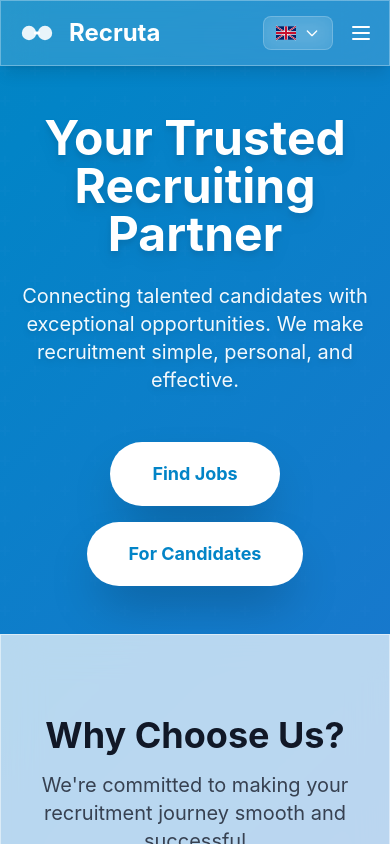
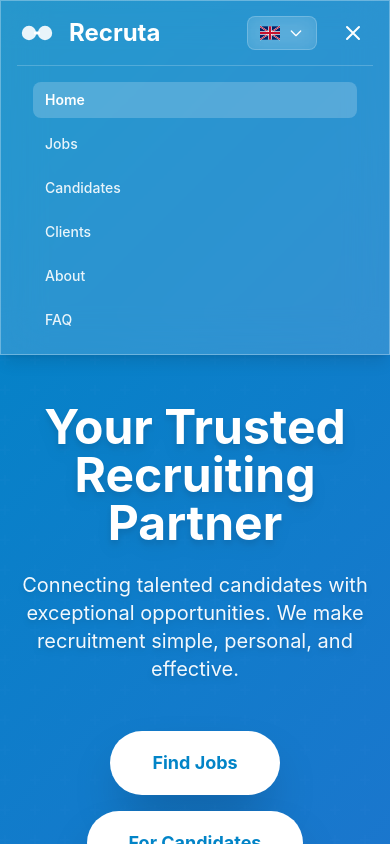
Before and after one commit to knedlicc/recruta, a Next.js app: page / in a window 390 px wide. Both pictures are taken after a click on the button 361 px from the left and 33 px from the top of the page. Shown: the top 844 px of the page. Built offline with nearby package versions, Linux system fonts and the light colour scheme.

Commit message:
fixed non working menu button on mobile

```diff
--- a/components/Navigation.tsx
+++ b/components/Navigation.tsx
@@ -2,7 +2,8 @@
 
 import Link from 'next/link'
 import { usePathname } from 'next/navigation'
-import { motion } from 'framer-motion'
+import { motion, AnimatePresence } from 'framer-motion'
+import { useState } from 'react'
 import { useLanguage } from '@/contexts/LanguageContext'
 import LanguageSwitcher from '@/components/LanguageSwitcher'
 import Logo from '@/components/Logo'
@@ -10,6 +11,7 @@ import Logo from '@/components/Logo'
 export default function Navigation() {
   const pathname = usePathname()
   const { t } = useLanguage()
+  const [isMobileMenuOpen, setIsMobileMenuOpen] = useState(false)
 
   const navItems = [
     { name: t.nav.home, path: '/' },
@@ -60,13 +62,56 @@ export default function Navigation() {
           {/* Mobile menu button */}
           <div className="md:hidden flex items-center gap-4">
             <LanguageSwitcher />
-            <button className="text-white">
-              <svg className="h-6 w-6" fill="none" viewBox="0 0 24 24" stroke="currentColor">
-                <path strokeLinecap="round" strokeLinejoin="round" strokeWidth={2} d="M4 6h16M4 12h16M4 18h16" />
-              </svg>
+            <button
+              onClick={() => setIsMobileMenuOpen(!isMobileMenuOpen)}
+              className="text-white p-2 hover:bg-white/10 rounded-lg transition-colors"
+              aria-label="Toggle menu"
+            >
+              {isMobileMenuOpen ? (
+                <svg className="h-6 w-6" fill="none" viewBox="0 0 24 24" stroke="currentColor">
+                  <path strokeLinecap="round" strokeLinejoin="round" strokeWidth={2} d="M6 18L18 6M6 6l12 12" />
+                </svg>
+              ) : (
+                <svg className="h-6 w-6" fill="none" viewBox="0 0 24 24" stroke="currentColor">
+                  <path strokeLinecap="round" strokeLinejoin="round" strokeWidth={2} d="M4 6h16M4 12h16M4 18h16" />
+                </svg>
+              )}
             </button>
           </div>
         </div>
+
+        {/* Mobile menu */}
+        <AnimatePresence>
+          {isMobileMenuOpen && (
+            <motion.div
+              initial={{ opacity: 0, height: 0 }}
+              animate={{ opacity: 1, height: 'auto' }}
+              exit={{ opacity: 0, height: 0 }}
+              transition={{ duration: 0.2 }}
+              className="md:hidden border-t border-white/20"
+            >
+              <div className="px-4 py-4 space-y-2">
+                {navItems.map((item) => {
+                  const isActive = pathname === item.path
+                  return (
+                    <Link
+                      key={item.path}
+                      href={item.path}
+                      onClick={() => setIsMobileMenuOpen(false)}
+                      className={`block px-3 py-2 rounded-lg text-sm font-medium transition-colors ${
+                        isActive
+                          ? 'text-white bg-white/20 font-semibold'
+                          : 'text-white/90 hover:text-white hover:bg-white/10'
+                      }`}
+                    >
+                      {item.name}
+                    </Link>
+                  )
+                })}
+              </div>
+            </motion.div>
+          )}
+        </AnimatePresence>
       </div>
     </motion.nav>
   )
```
